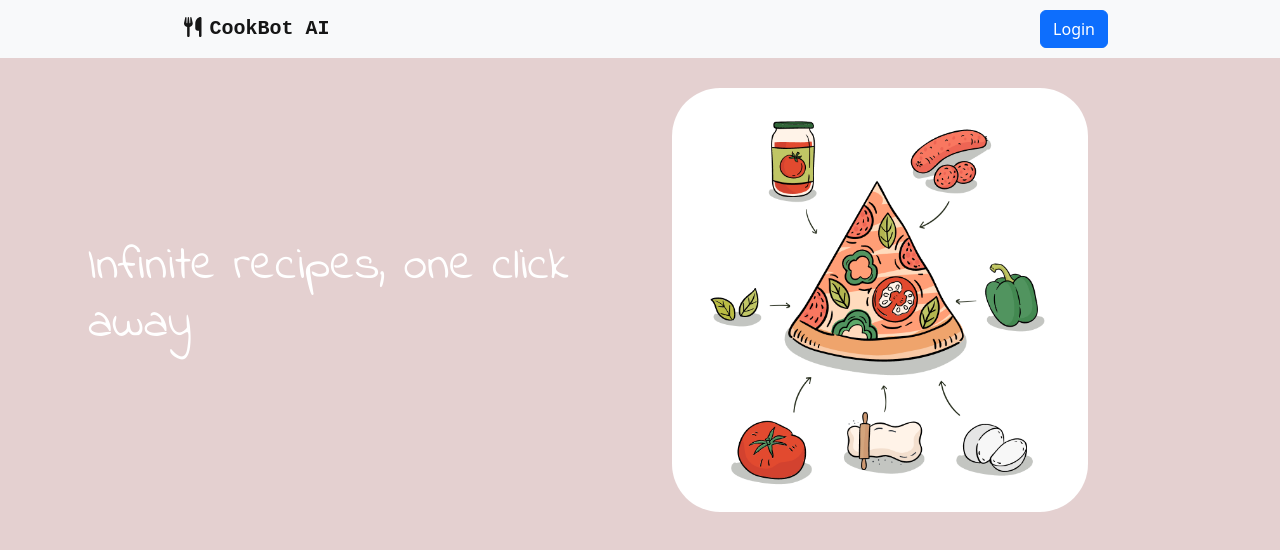
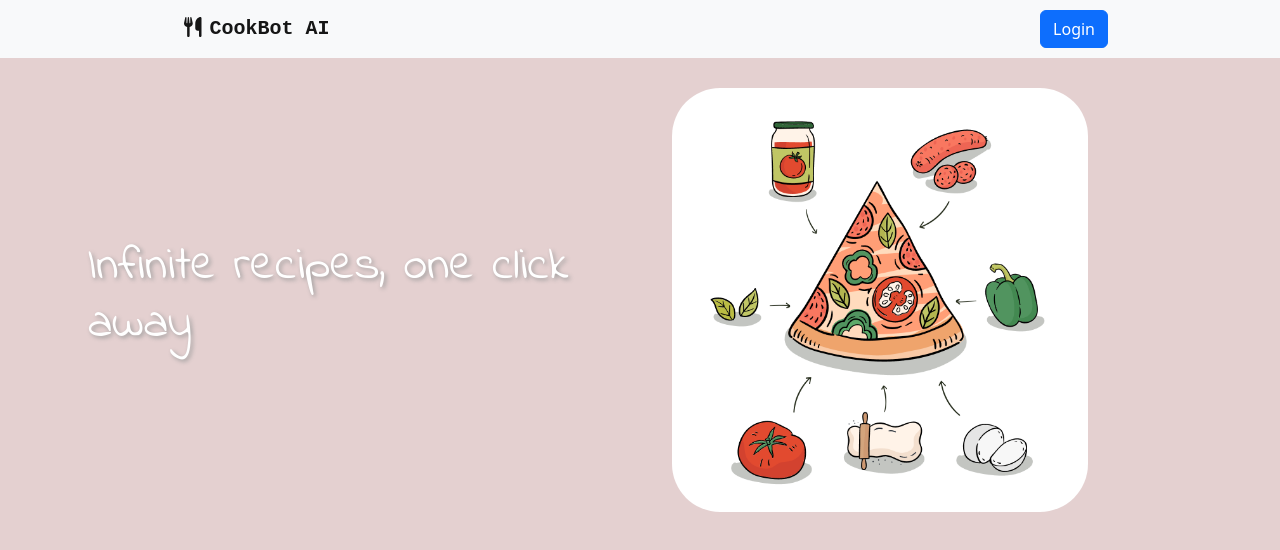
Before and after one commit to cleecoloma/cookbot-ai-app, a React (Vite) app: page / in a window 1280 px wide. Shown: the top 550 px of the page. Built offline with nearby package versions, Linux system fonts and the light colour scheme; no server answers; a web font is replaced by a local one.

Commit message:
added text shadow to slogan

```diff
--- a/src/styles/Hero.css
+++ b/src/styles/Hero.css
@@ -17,6 +17,7 @@
   font-family: 'Indie Flower', cursive;
   color: white;
   font-size: 300%;
+  text-shadow: 2px 2px 4px #9c9c9c;
 }
 
 #hero-right {
```
